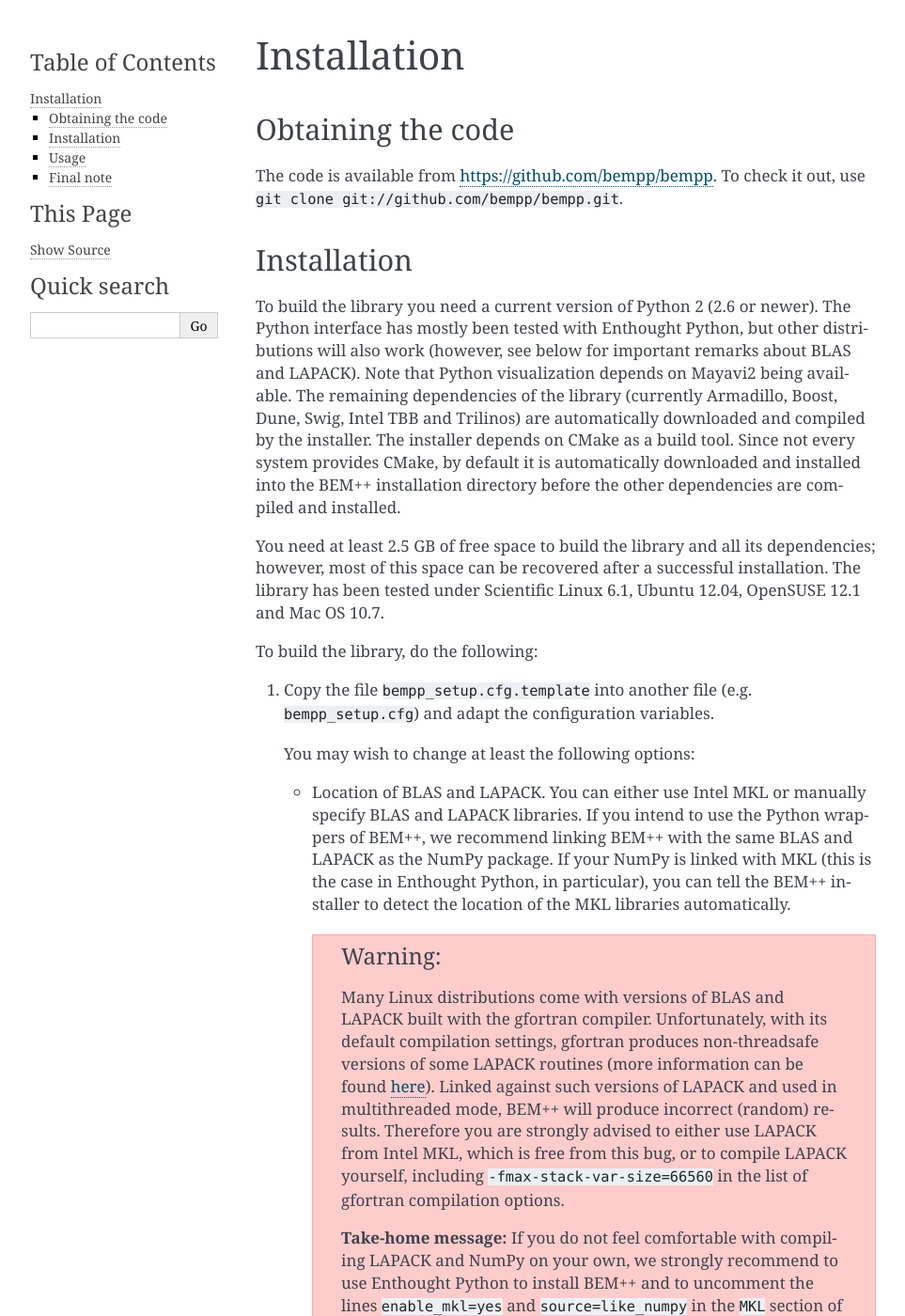
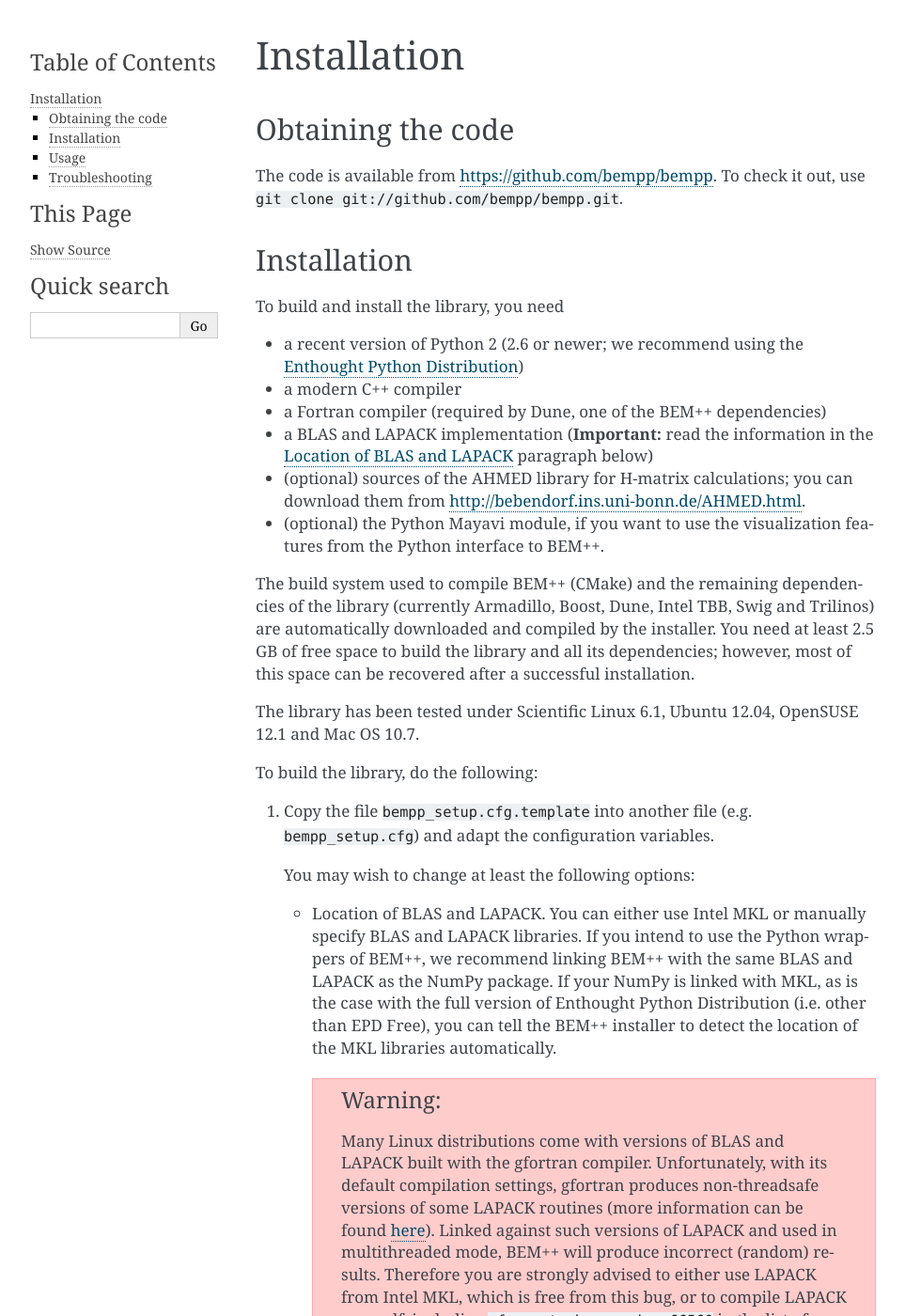
Before and after one commit to evantwout/web, a Sphinx documentation site: the page built from source/installation.rst, in a window 1280 px wide and 1400 px high. Shown: the whole window at 94% size, without its empty margins (148-1111 px from the left). Built offline with Sphinx 7.4.7, drawn with Linux system fonts in a browser that asks for light colours; formulas are drawn with MathJax 3; some of the changed text lies outside the part shown.

Commit message:
Synchronised the installation instructions with the README.

```diff
--- a/source/installation.rst
+++ b/source/installation.rst
@@ -10,20 +10,33 @@ out, use ``git clone git://github.com/bempp/bempp.git``.
 Installation
 ------------
 
-To build the library you need a current version of Python 2 (2.6 or
-newer).  The Python interface has mostly been tested with
-Enthought Python, but other distributions will also work (however, see below
-for important remarks about BLAS and LAPACK). Note that Python
-visualization depends on Mayavi2 being available. The remaining dependencies of
-the library (currently Armadillo, Boost, Dune, Swig, Intel TBB and Trilinos) are
-automatically downloaded and compiled by the installer. The installer
-depends on CMake as a build tool. Since not every system provides
-CMake, by default it is automatically downloaded and installed into the
-BEM++ installation directory before the other dependencies are compiled and installed.
+To build and install the library, you need
 
-You need at least 2.5 GB of free space to build the library and all its dependencies; however, most of
-this space can be recovered after a successful installation. The library has been
-tested under Scientific Linux 6.1, Ubuntu 12.04, OpenSUSE 12.1 and Mac OS 10.7.
+- a recent version of Python 2 (2.6 or newer; we recommend using the `Enthought
+  Python Distribution <http://www.enthought.com/products/epd.php>`_)
+
+- a modern C++ compiler
+
+- a Fortran compiler (required by Dune, one of the BEM++ dependencies)
+
+- a BLAS and LAPACK implementation (**Important:** read the information in the
+  :ref:`Location of BLAS and LAPACK <location-of-blas-and-lapack>` paragraph
+  below)
+
+- (optional) sources of the AHMED library for H-matrix calculations; you can
+  download them from `<http://bebendorf.ins.uni-bonn.de/AHMED.html>`_.
+
+- (optional) the Python Mayavi module, if you want to use the visualization
+  features from the Python interface to BEM++.
+
+The build system used to compile BEM++ (CMake) and the remaining dependencies of
+the library (currently Armadillo, Boost, Dune, Intel TBB, Swig and Trilinos)
+are automatically downloaded and compiled by the installer. You need at least
+2.5 GB of free space to build the library and all its dependencies; however,
+most of this space can be recovered after a successful installation.
+
+The library has been tested under Scientific Linux 6.1, Ubuntu 12.04,
+OpenSUSE 12.1 and Mac OS 10.7.
 
 To build the library, do the following:
 
@@ -32,13 +45,15 @@ To build the library, do the following:
 
    You may wish to change at least the following options:
 
-   - Location of BLAS and LAPACK.  You can either use Intel MKL or
-     manually specify BLAS and LAPACK libraries.  If you intend to use
-     the Python wrappers of BEM++, we recommend linking BEM++ with the
-     same BLAS and LAPACK as the NumPy package.  If your NumPy is
-     linked with MKL (this is the case in Enthought Python, in
-     particular), you can tell the BEM++ installer to detect the
-     location of the MKL libraries automatically.
+   .. _location-of-blas-and-lapack:
+
+   - Location of BLAS and LAPACK.  You can either use Intel MKL or manually
+     specify BLAS and LAPACK libraries.  If you intend to use the Python
+     wrappers of BEM++, we recommend linking BEM++ with the same BLAS and LAPACK
+     as the NumPy package.  If your NumPy is linked with MKL, as is the case
+     with the full version of Enthought Python Distribution (i.e. other than EPD
+     Free), you can tell the BEM++ installer to detect the location of the MKL
+     libraries automatically.
 
      .. warning:: Many Linux distributions come with
         versions of BLAS and LAPACK built with the gfortran compiler.
@@ -53,18 +68,33 @@ To build the library, do the following:
         including ``-fmax-stack-var-size=66560`` in the list of
         gfortran compilation options.
 
-        **Take-home message:** If you do not feel comfortable with
-        compiling LAPACK and NumPy on your own, we strongly
-        recommend to use Enthought Python to install BEM++ and to
-        uncomment the lines ``enable_mkl=yes`` and
-        ``source=like_numpy`` in the ``MKL`` section of the
-        configuration file.
+     .. note:: BEM++ by default uses multiple threads to assemble matrix
+        representations of integral operators. To avoid performance loss due to
+        nested parallelization, BLAS and LAPACK routines should therefore run in
+        serial mode. For some popular BLAS and LAPACK implementations, this can
+        be ensured as follows:
+
+        - MKL: no need to do anything, BEM++ manages the number of threads
+          automatically.
+        - GotoBLAS and OpenBLAS: set the environmental variable OMP_NUM_THREADS to
+          1 before running programs using BEM++.
+        - ATLAS: number of threads is determined at compilation time. Use a serial
+          version of ATLAS.
+
+     .. admonition:: Take-home message
+        :class: warning
+
+        If you do not feel comfortable with compiling LAPACK and NumPy on
+        your own, and if you have access to a full version of the Enthought
+        Python Distribution (i.e. other than EPD Free), we strongly recommend
+        you to use it to install BEM++. In this case, you should uncomment the
+        lines ``enable_mkl=yes`` and ``source=like_numpy`` in the ``MKL``
+        section of the configuration file. Note that academic users can obtain a
+        full version of the Enthought Python Distribution free of charge.
 
    - Enable AHMED for H-Matrix support. You need to uncomment
-     ``enable_ahmed=yes`` and set the option ``file_name`` in the
-     ``AHMED`` section of the configuration file to the location of
-     the AHMED source file. You can download the file from `here
-     <http://bebendorf.ins.uni-bonn.de/AHMED.html>`_.
+     ``enable_ahmed=yes`` and set the option ``file_name`` in the AHMED section
+     to the location of the archive with AHMED source code.
 
 2. Run the command ::
 
@@ -72,7 +102,8 @@ To build the library, do the following:
 
    This bootstrap phase downloads all dependencies, setups the
    necessary directories and compiles and installs CMake into the
-   bempp installation directory. Note that you need to have write access to the installation directory.
+   BEM++ installation directory. Note that you need to have write access
+   to the installation directory.
 
 3. Run the command ::
 
@@ -146,13 +177,10 @@ To use the Python interface to BEM++, simply put ::
 at the beginning of your Python script (replacing ``<prefix>`` with the path to
 the BEM++ installation directory).
 
-Final note
-----------
+Troubleshooting
+---------------
 
-The library is not yet officially released. We are still working on the
-documentation and smaller issues with the code. The library is in an alpha
-state: the interfaces are not stable yet and might change in a
-backward-incompatible way. If you want to try BEM++ and run into problems, please
-let us know.
+If you run into problems with installation or usage of BEM++, please let us know
+by opening an issue at https://github.com/bempp/bempp/issues.
 
                                                                -- The BEM++ Team
```
Also changed, not shown: other parts of source/installation.rst (+2 -2 lines).
